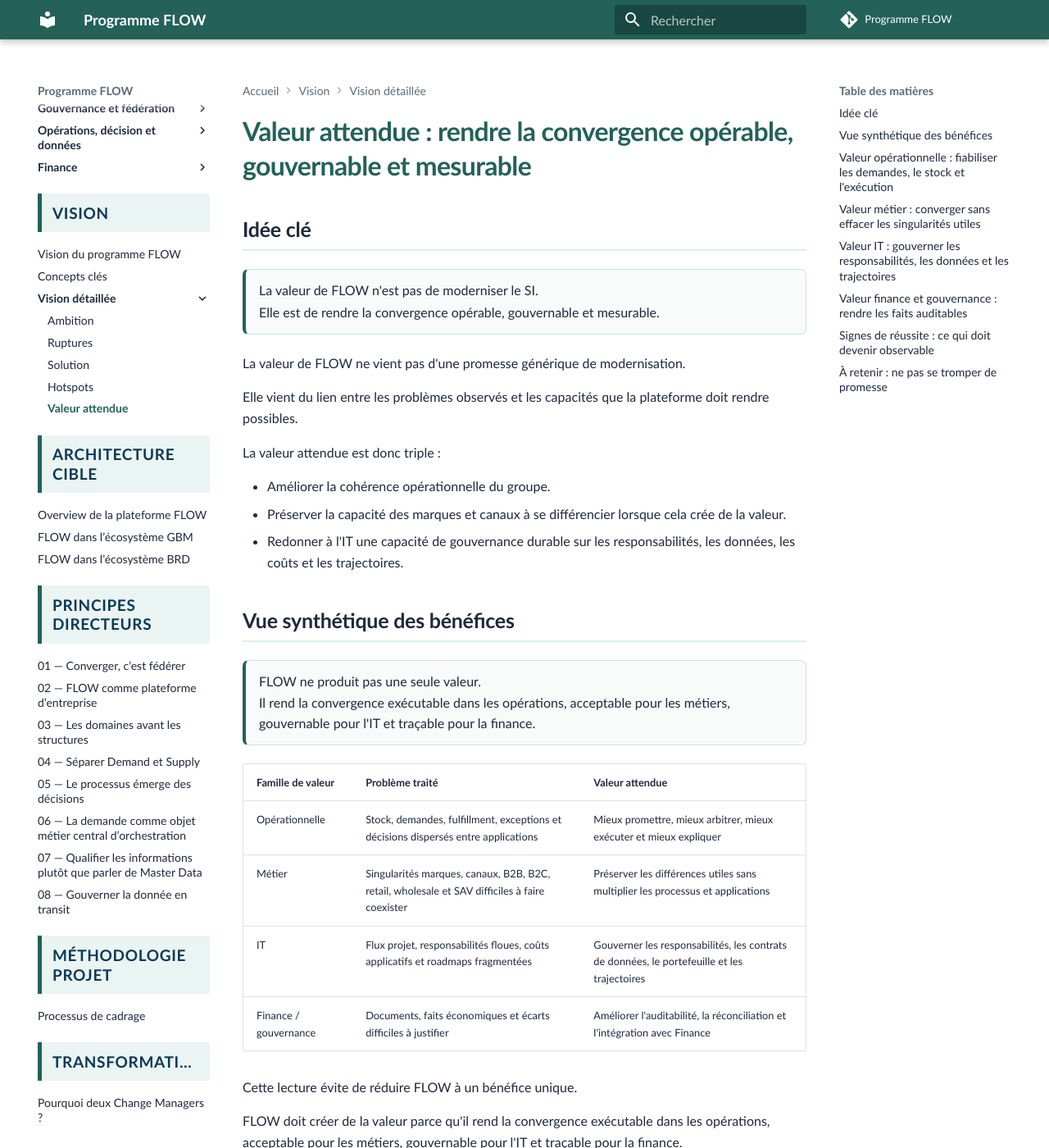
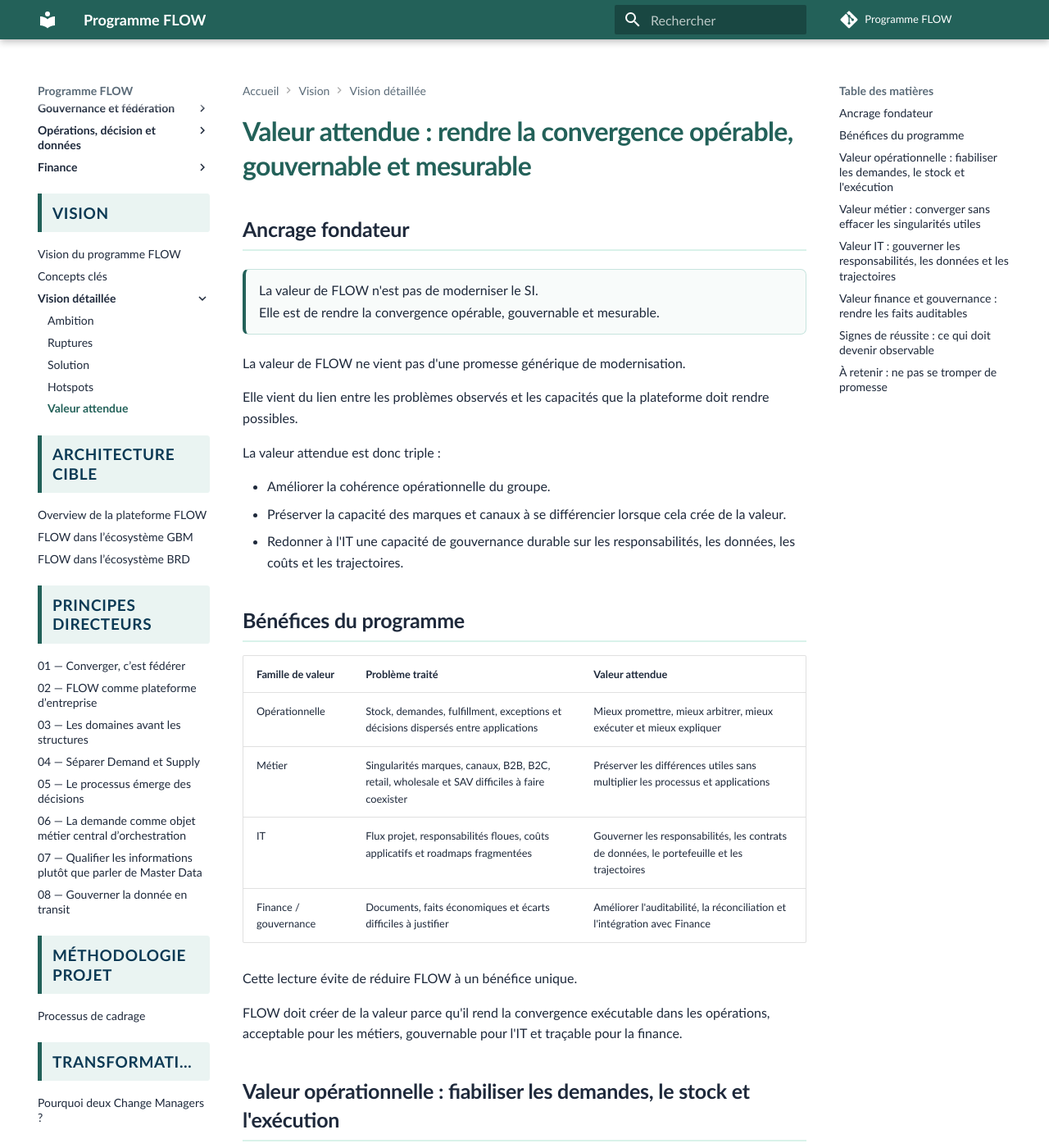
Before and after one commit to laurent-sintes/FLOW-Program, an MkDocs documentation site: the page built from docs/vision/vision-detaillee/5-valeur-attendue.md, in a window 1280 px wide and 1400 px high. Shown: the whole window at 82% size. Built offline with MkDocs 1.6.1 and Material for MkDocs 9.7.7, drawn with Linux system fonts in a browser that asks for light colours; comment, search, counter and statistics services are not loaded.

Commit message:
Ajuster les titres de la valeur attendue

```diff
--- a/docs/vision/vision-detaillee/5-valeur-attendue.md
+++ b/docs/vision/vision-detaillee/5-valeur-attendue.md
@@ -1,6 +1,6 @@
 # Valeur attendue : rendre la convergence opérable, gouvernable et mesurable
 
-## Idée clé
+## Ancrage fondateur
 
 <div class="flow-conviction">
   <p>La valeur de FLOW n'est pas de moderniser le SI.</p>
@@ -17,12 +17,7 @@ La valeur attendue est donc triple :
 - Préserver la capacité des marques et canaux à se différencier lorsque cela crée de la valeur.
 - Redonner à l'IT une capacité de gouvernance durable sur les responsabilités, les données, les coûts et les trajectoires.
 
-## Vue synthétique des bénéfices
-
-<div class="flow-conviction">
-  <p>FLOW ne produit pas une seule valeur.</p>
-  <p>Il rend la convergence exécutable dans les opérations, acceptable pour les métiers, gouvernable pour l'IT et traçable pour la finance.</p>
-</div>
+## Bénéfices du programme
 
 | Famille de valeur | Problème traité | Valeur attendue |
 | --- | --- | --- |
```
